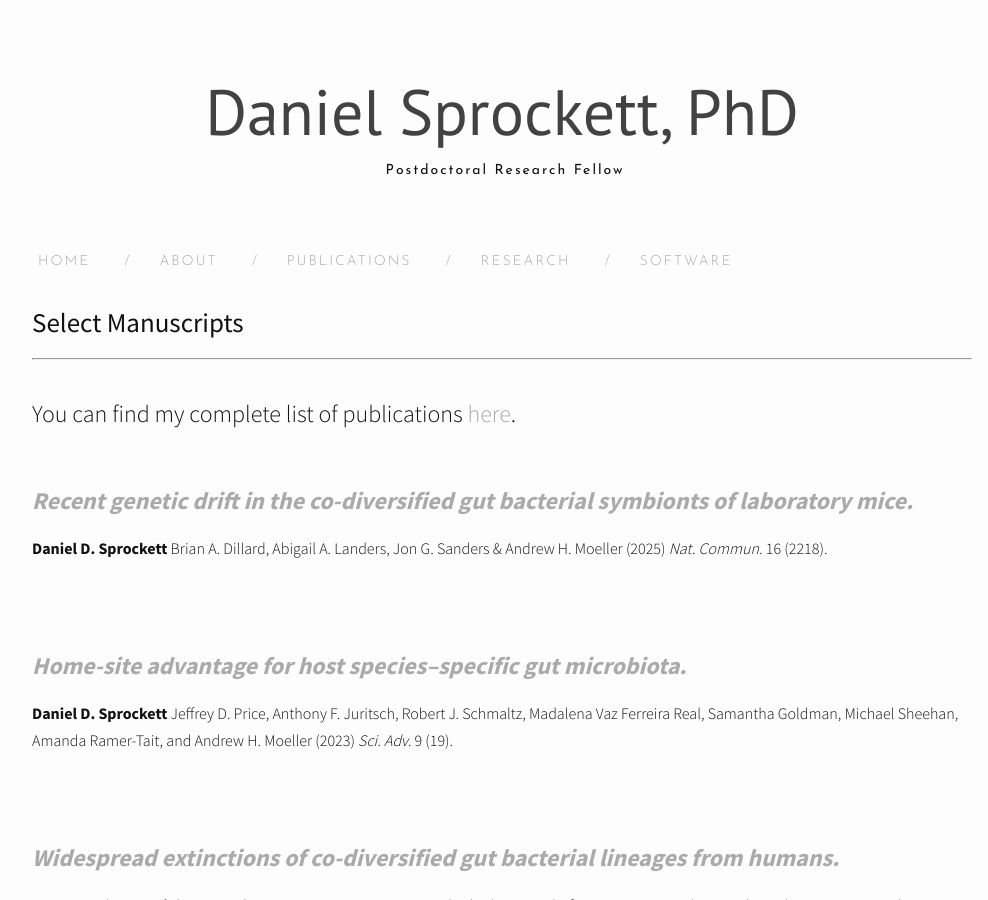
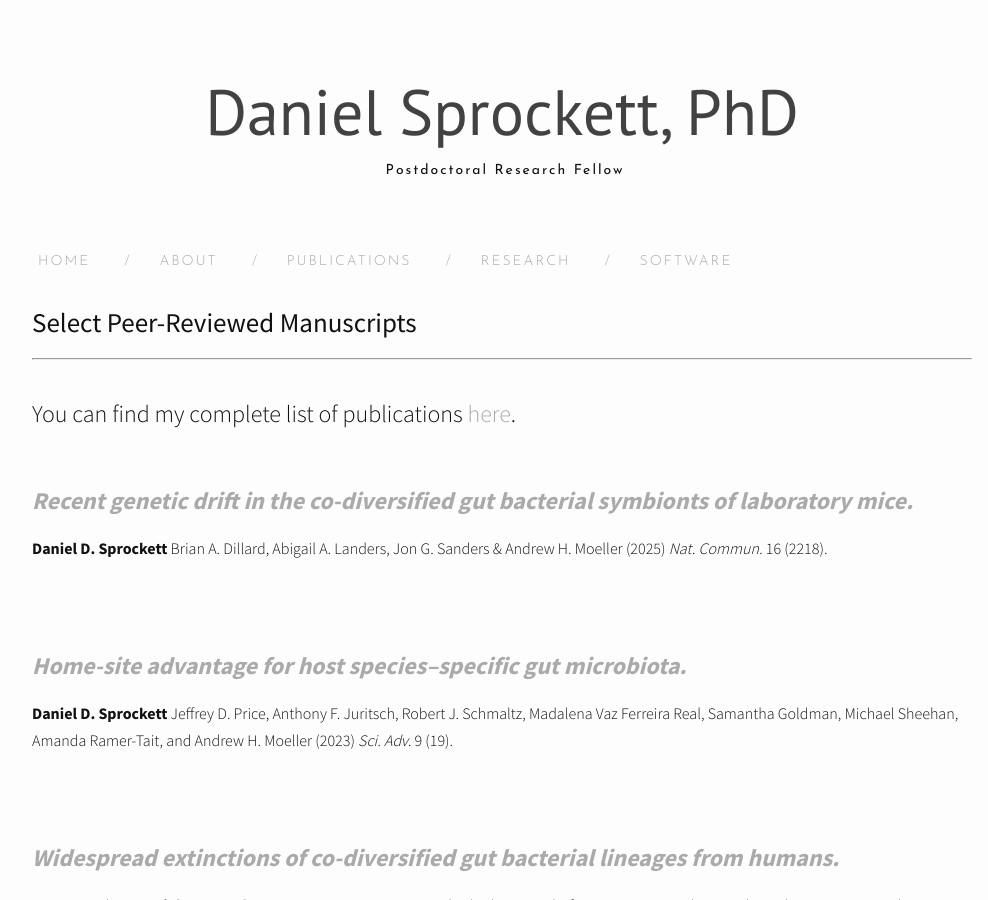
Before and after one commit to DanielSprockett/danielsprockett.github.io, a Jekyll site: the page built from publications.md, in a window 1280 px wide and 900 px high. Shown: the whole window, without its empty margins (138-1126 px from the left). Built offline with Jekyll 4.4.1, drawn with Linux system fonts in a browser that asks for light colours; nearby versions of some CDN libraries; comment, search, counter and statistics services are not loaded.

Commit message:
Update publications.md

```diff
--- a/publications.md
+++ b/publications.md
@@ -5,7 +5,7 @@ permalink: /publications/
 category: "publications"
 ---
 
-<h1>Select Manuscripts</h1>
+<h1>Select Peer-Reviewed Manuscripts</h1>
 ***
 <br>
 You can find my complete list of publications [here](https://scholar.google.com/citations?user=2kfaOjwAAAAJ&hl=en).
```
